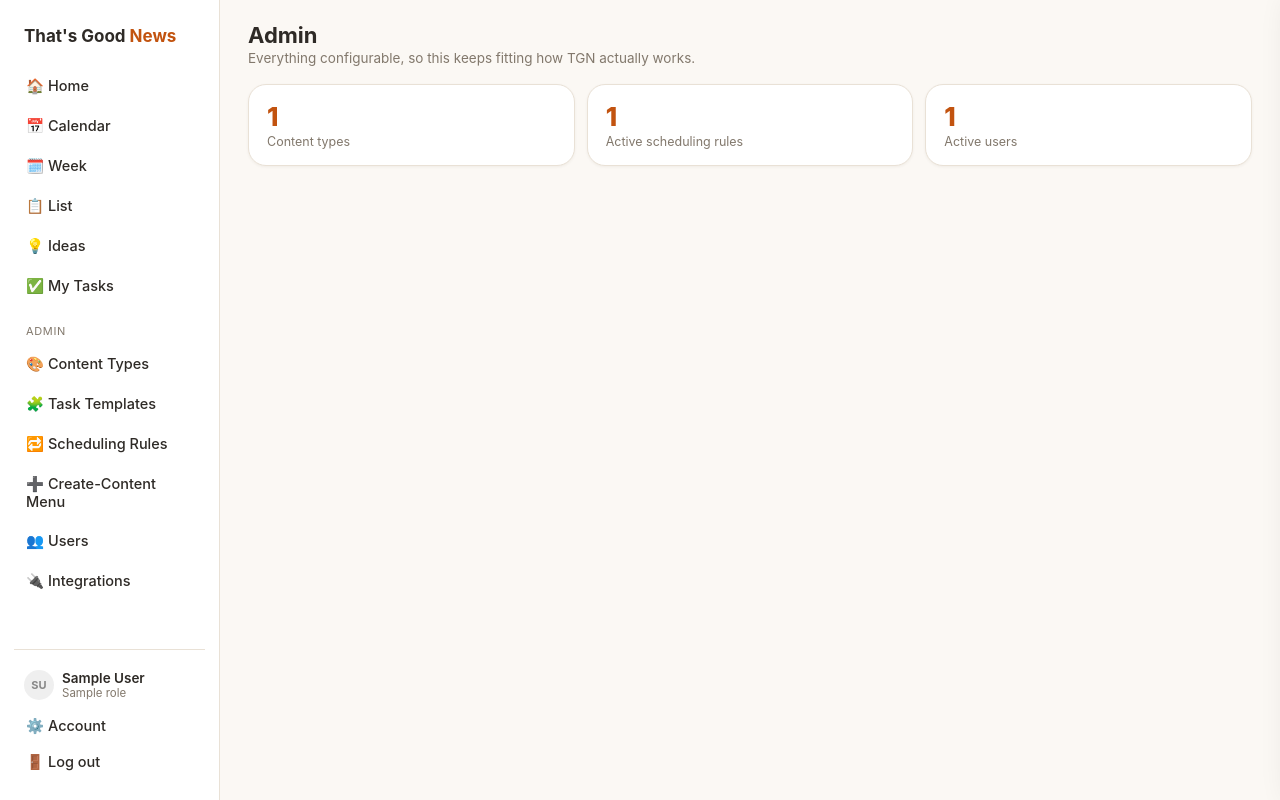
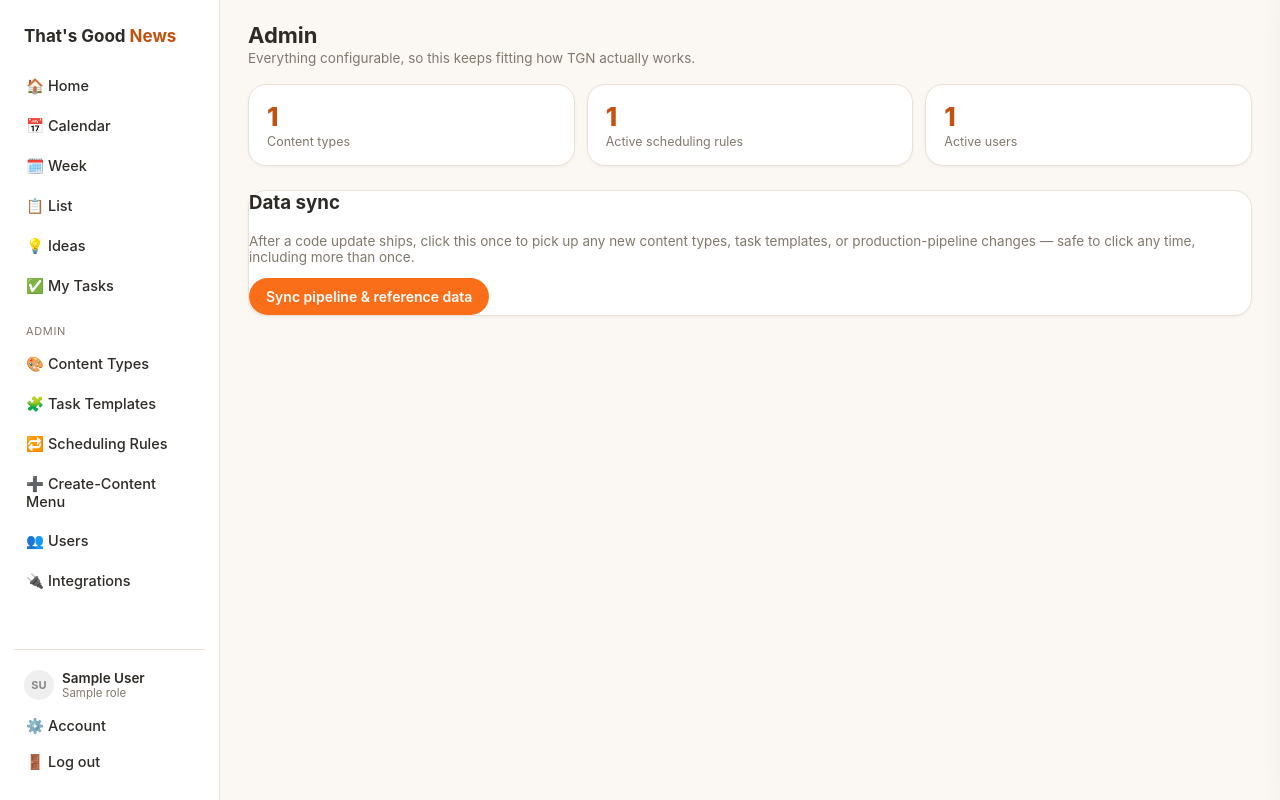
Before and after one commit to JodieCurrie/tgn-content-studio, a Flask app: page /admin in a window 1280 px wide. Run offline with Flask 3, Linux system fonts and the light colour scheme; the visitor is signed in with stand-in values (Sample User, id 1); tables that the repository leaves empty hold one stand-in row (values such as "Sample post"); data that the repository does not hold is empty.

Commit message:
Add files via upload

```diff
--- a/app/templates/admin/home.html
+++ b/app/templates/admin/home.html
@@ -7,4 +7,12 @@
   <a class="card stat-card" href="{{ url_for('admin.scheduling_rules') }}"><div class="stat-num">{{ counts.rules }}</div><div class="stat-label">Active scheduling rules</div></a>
   <a class="card stat-card" href="{{ url_for('admin.users') }}"><div class="stat-num">{{ counts.users }}</div><div class="stat-label">Active users</div></a>
 </div>
+
+<div class="card" style="margin-top:24px;">
+  <h3 style="margin-top:0;">Data sync</h3>
+  <p class="page-subtitle" style="margin-top:4px;">After a code update ships, click this once to pick up any new content types, task templates, or production-pipeline changes — safe to click any time, including more than once.</p>
+  <form method="POST" action="{{ url_for('admin.run_data_sync') }}">
+    <button class="btn btn-primary" type="submit">Sync pipeline &amp; reference data</button>
+  </form>
+</div>
 {% endblock %}
```
